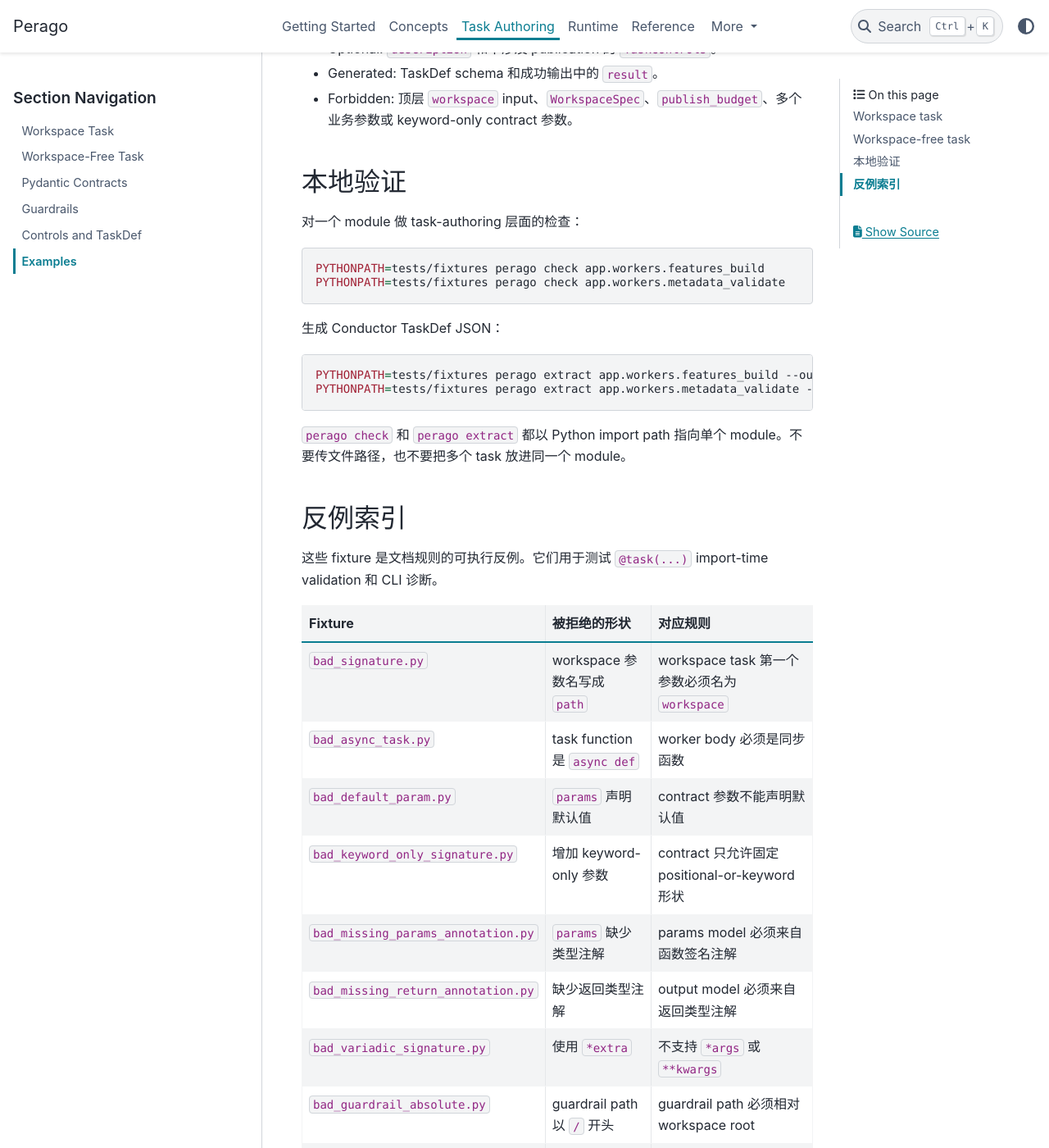
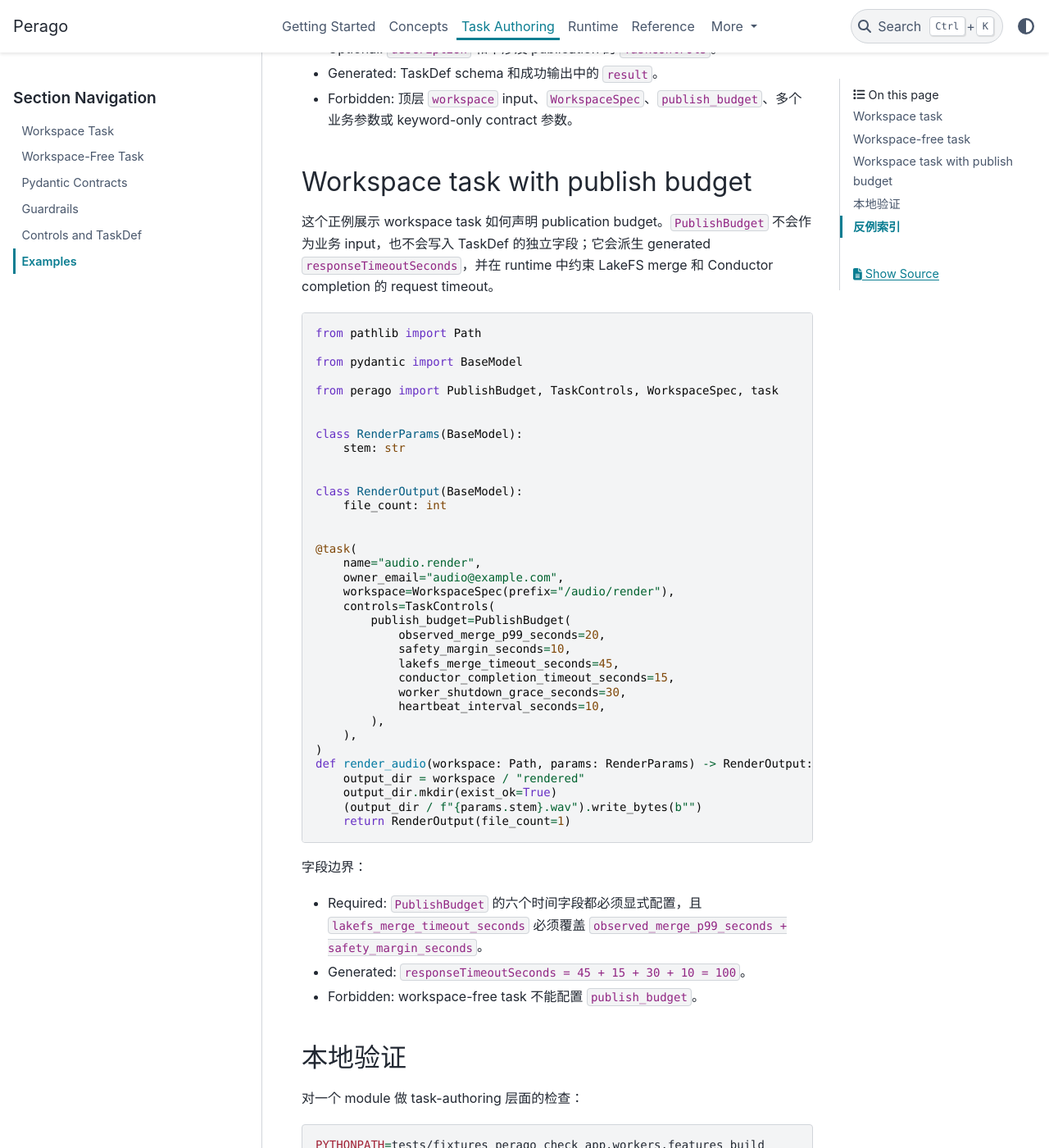
Before and after one commit to Qiyin-Tech/perago, a Sphinx documentation site: the page built from docs/task-authoring/examples.md, in a window 1280 px wide and 1400 px high, scrolled down 2406 px. Shown: the whole window at 82% size. Built offline with Sphinx 7.4.7 and the PyData theme 0.15.4, drawn with Linux system fonts in a browser that asks for light colours.

Commit message:
docs: update runtime docs and project todo

````diff
--- a/docs/task-authoring/examples.md
+++ b/docs/task-authoring/examples.md
@@ -106,6 +106,54 @@ def validate_metadata(params: ValidateMetadataParams) -> ValidateMetadataOutput:
 - Generated: TaskDef schema 和成功输出中的 `result`。
 - Forbidden: 顶层 `workspace` input、`WorkspaceSpec`、`publish_budget`、多个业务参数或 keyword-only contract 参数。
 
+## Workspace task with publish budget
+
+这个正例展示 workspace task 如何声明 publication budget。`PublishBudget` 不会作为业务 input，也不会写入 TaskDef 的独立字段；它会派生 generated `responseTimeoutSeconds`，并在 runtime 中约束 LakeFS merge 和 Conductor completion 的 request timeout。
+
+```python
+from pathlib import Path
+
+from pydantic import BaseModel
+
+from perago import PublishBudget, TaskControls, WorkspaceSpec, task
+
+
+class RenderParams(BaseModel):
+    stem: str
+
+
+class RenderOutput(BaseModel):
+    file_count: int
+
+
+@task(
+    name="audio.render",
+    owner_email="audio@example.com",
+    workspace=WorkspaceSpec(prefix="/audio/render"),
+    controls=TaskControls(
+        publish_budget=PublishBudget(
+            observed_merge_p99_seconds=20,
+            safety_margin_seconds=10,
+            lakefs_merge_timeout_seconds=45,
+            conductor_completion_timeout_seconds=15,
+            worker_shutdown_grace_seconds=30,
+            heartbeat_interval_seconds=10,
+        ),
+    ),
+)
+def render_audio(workspace: Path, params: RenderParams) -> RenderOutput:
+    output_dir = workspace / "rendered"
+    output_dir.mkdir(exist_ok=True)
+    (output_dir / f"{params.stem}.wav").write_bytes(b"")
+    return RenderOutput(file_count=1)
+```
+
+字段边界：
+
+- Required: `PublishBudget` 的六个时间字段都必须显式配置，且 `lakefs_merge_timeout_seconds` 必须覆盖 `observed_merge_p99_seconds + safety_margin_seconds`。
+- Generated: `responseTimeoutSeconds = 45 + 15 + 30 + 10 = 100`。
+- Forbidden: workspace-free task 不能配置 `publish_budget`。
+
 ## 本地验证
 
 对一个 module 做 task-authoring 层面的检查：
````
Also changed, not shown: README.md (+9 -7 lines), development_todo.md (added, +14 -0 lines), docs/concepts/task-module.md (+1 -1 lines).
